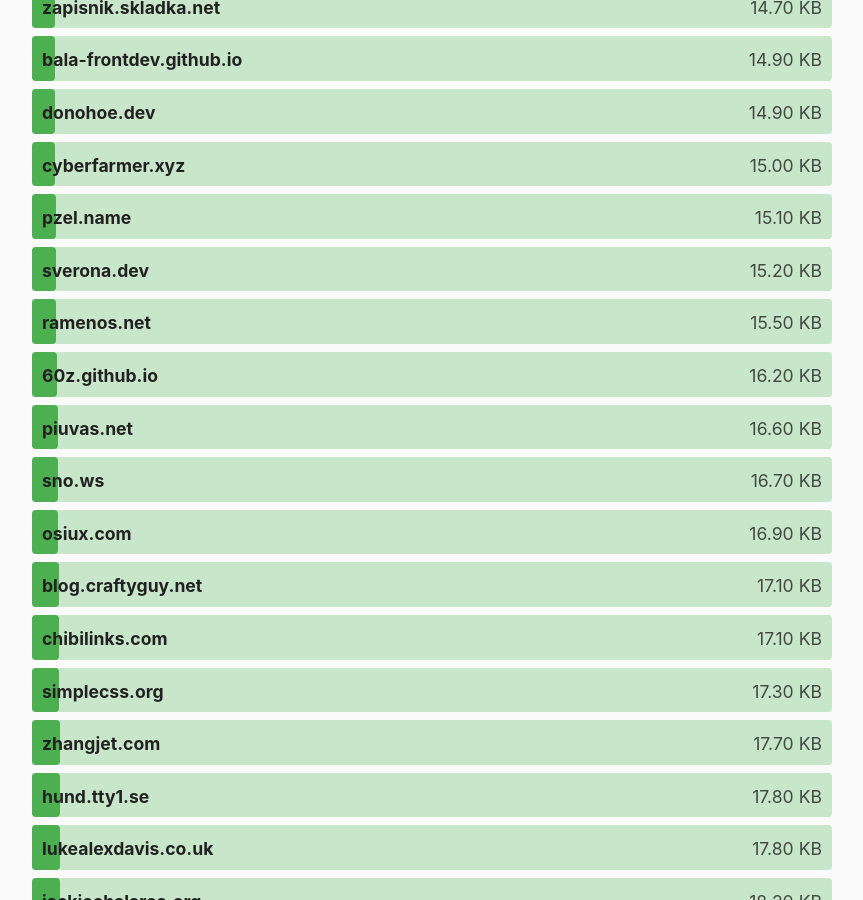
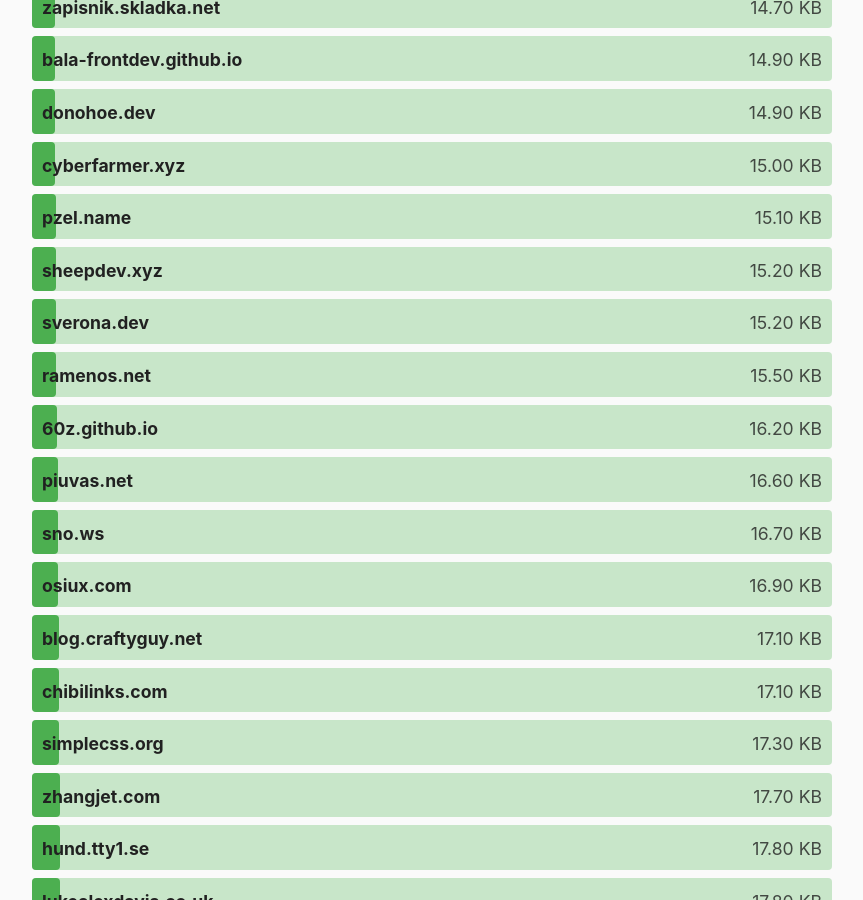
Before and after one commit to kevquirk/512kb.club, a Jekyll site: the page built from index.md, in a window 1280 px wide and 900 px high, scrolled down 6688 px. Shown: the whole window, without its empty margins (208-1071 px from the left). Built offline with Jekyll 4.4.1, drawn with Linux system fonts in a browser that asks for light colours; some of the changed text lies outside the part shown.

Commit message:
update size

```diff
--- a/_data/sites.yml
+++ b/_data/sites.yml
@@ -2719,8 +2719,8 @@
 
 - domain: sheepdev.xyz
   url: https://sheepdev.xyz
-  size: 105
-  last_checked: 2023-02-26
+  size: 15.2
+  last_checked: 2023-10-08
 
 - domain: sherrieg.com
   url: https://sherrieg.com/
```
